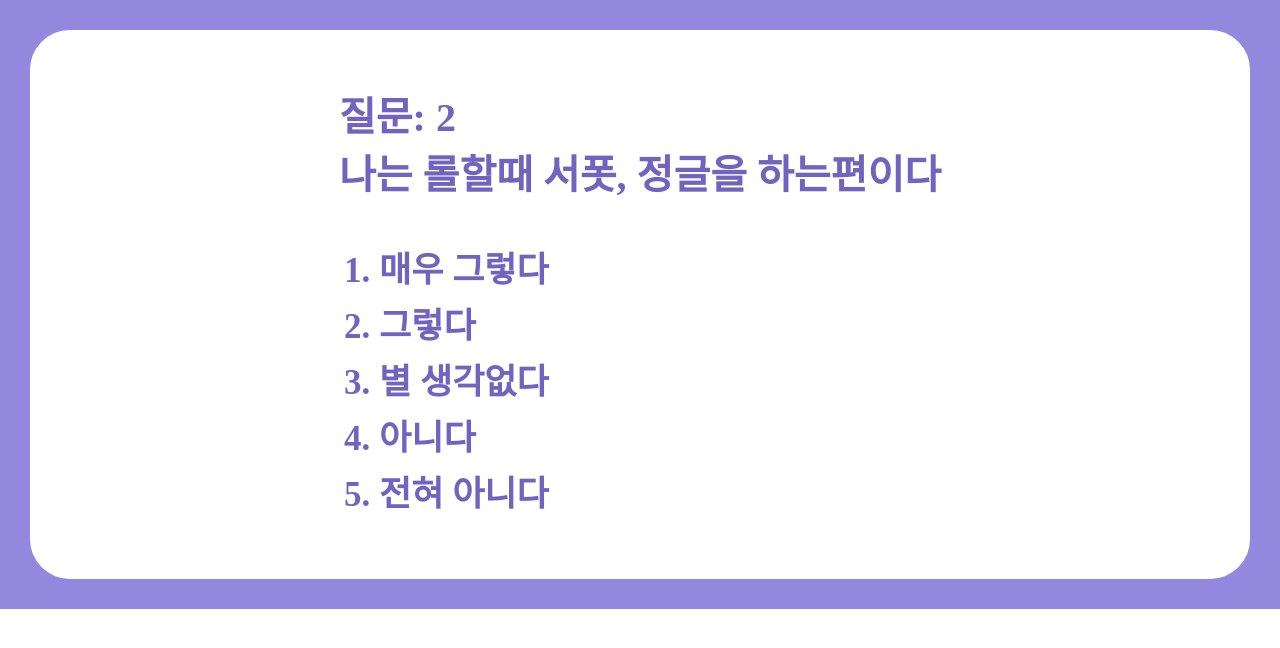
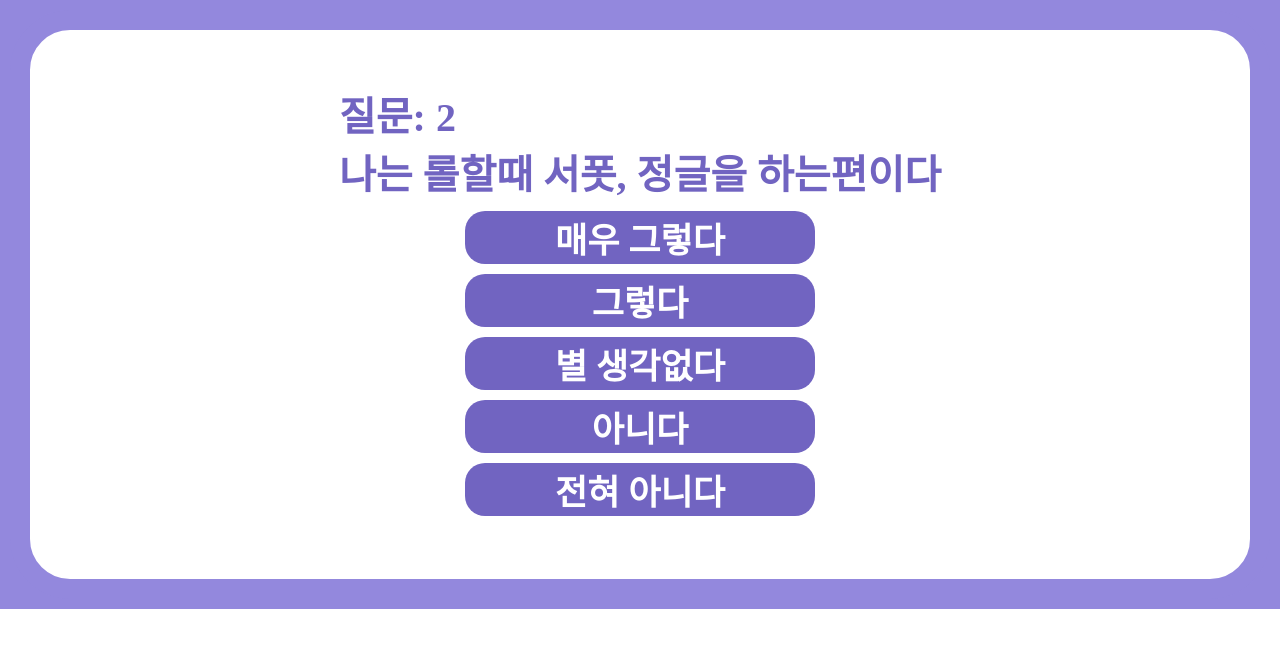
Before and after one commit to HeonSeok98/mbti, a React (Create React App) app: page /test/2 in a window 1280 px wide. Shown: the top 648 px of the page. Built offline with nearby package versions, Linux system fonts and the light colour scheme.

Commit message:
[Fix]: 버튼 스타일

```diff
--- a/src/components/TestCard.js
+++ b/src/components/TestCard.js
@@ -48,23 +48,19 @@ const TestCard = ({ match }) => {
       </div>
       {curTest.id < 16 ? (
         <Link to={`/test/${curTest.id+1}`} className='link'>
-          <ol>
-            <li onClick={() => answer1()}>매우 그렇다</li>
-            <li onClick={() => answer2()}>그렇다</li>
-            <li onClick={() => answer3()}>별 생각없다</li>
-            <li onClick={() => answer4()}>아니다</li>
-            <li onClick={() => answer5()}>전혀 아니다</li>
-          </ol>
+          <button onClick={() => answer1()} className='answer'>매우 그렇다</button>
+          <button onClick={() => answer2()} className='answer'>그렇다</button>
+          <button onClick={() => answer3()} className='answer'>별 생각없다</button>
+          <button onClick={() => answer4()} className='answer'>아니다</button>
+          <button onClick={() => answer5()} className='answer'>전혀 아니다</button>
         </Link>
       ) : (
         <Link to={`/end`} className='link'>
-          <ol>
-            <li onClick={() => answer1()}>매우 그렇다</li>
-            <li onClick={() => answer2()}>그렇다</li>
-            <li onClick={() => answer3()}>별 생각없다</li>
-            <li onClick={() => answer4()}>아니다</li>
-            <li onClick={() => answer5()}>전혀 아니다</li>
-          </ol>
+            <button onClick={() => answer1()} className='answer'>매우 그렇다</button>
+            <button onClick={() => answer2()} className='answer'>그렇다</button>
+            <button onClick={() => answer3()} className='answer'>별 생각없다</button>
+            <button onClick={() => answer4()} className='answer'>아니다</button>
+            <button onClick={() => answer5()} className='answer'>전혀 아니다</button>
         </Link>
       )}
     </div>
--- a/src/styles/StartButton.css
+++ b/src/styles/StartButton.css
@@ -3,16 +3,16 @@
     color: white;
     background-color: #9388dd;
     text-decoration-line: none;
-    border-radius: 50%;
+    border-radius: 50px;
     display: block;
-    width: 450px;
-    height: 100px;
+    width: 400px;
+    height: 80px;
     text-align: center;
-    padding-top: 40px;
+    padding-top: 25px;
     font-size: 40px;
     font-weight: 900;
 }
 
 .btn:hover{
-    background-color: #6858d6;
+    background-color: #533fd4;
 }
--- a/src/styles/TestCard.css
+++ b/src/styles/TestCard.css
@@ -5,14 +5,22 @@
 }
 
 .link {
+    display: flex;
+    flex-direction: column;
     text-decoration-line: none;
+    align-items: center;
 }
 
-li {
+.answer {
+    background-color: #7164C1;
+    color: white;
     margin: 5px;
     font-size: 35px;
+    border: 0px;
+    border-radius: 20px;
+    width: 350px;
 }
 
-li:hover {
-    color: #321eb3;
+.answer:hover {
+    background-color: #533fd4;
 }
```
